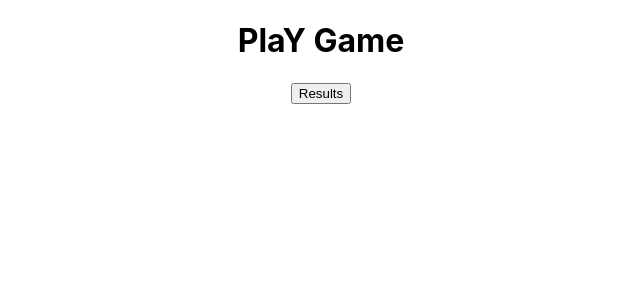
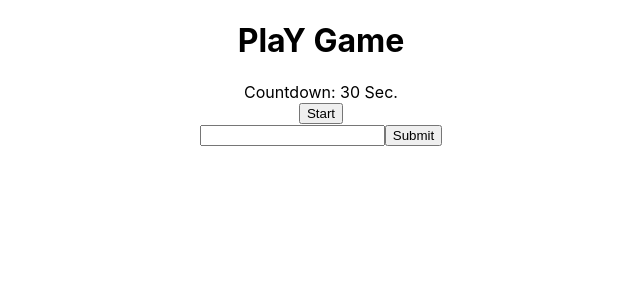
Before and after one commit to JohnJoseph2019/Eye4words, a React (Create React App) app: page /PlayGame in a window 1280 px wide. Shown: the top 300 px of the page, without its empty margins (319-959 px from the left). Built offline with nearby package versions, Linux system fonts and the light colour scheme.

Commit message:
Addded the input field in PlayGame.js and a timer. I am working on the timer but might just work on this last

```diff
--- a/src/App.js
+++ b/src/App.js
@@ -8,9 +8,36 @@ import { useEffect, useState } from "react";
 
 function App() {
   const [randomLetters, setRandomLetter] = useState([]);
-  // useEffect(() => {
+  const [inputGuess, updateInputGuess] = useState('');
+  //Now this is for my timer of 30 secs
+  const [counter, setCounter] = React.useState(30);
+  //Here is a boolean state that let react know when the timer should start
+  const [isActive, updateIsActive] = React.useState(false);
 
-  // }, [])
+  useEffect(() => {
+    let interval = null;
+    if (isActive && counter > 0) {
+      interval = setInterval(() => {
+        setCounter(seconds => seconds - 1);
+      }, 1000);
+    } else if (!isActive && counter === 0) {
+      clearInterval(interval);
+    }
+    return () => clearInterval(interval);
+    //this will allow for the counter keep triggering itself - this information I leanred online not sure if is true
+  }, [isActive, counter])
+
+  function handleTimer(e) {
+    //here when the button is click it will turn IsActive into true and commence the timer
+    let bool = isActive
+    if (counter === 30) {
+      updateIsActive(!bool);
+    } else if (counter === 0) {
+      setCounter(30);
+      // updateIsActive(!bool)
+
+    }
+  }
   function handleRandomPick() {
     console.log('In the function')
     let alphabet = ["a", "b", "c", "d", "e", "f", "g", "h", "i", "j", "k", "l", "m", "n", "o", "p",
@@ -22,22 +49,28 @@ function App() {
       newWords.push(alphabet[Math.floor(Math.random() * alphabet.length)])
     }
     setRandomLetter(newWords)
-
-    //console.log('randome', randomLetters);
-    //console.log('newwords', newWords)
   }
-
   return (
     < div className="App" >
       <Switch>
         <Route path="/PlayGame">
-          <PlayGame />
+          <PlayGame
+            randomLetters={randomLetters}
+            inputGuess={inputGuess}
+            updateInputGuess={updateInputGuess}
+            handleTimer={handleTimer}
+            counter={counter}
+            isActive={isActive}
+          />
         </Route>
         <Route path="/Results">
-          <Results />
+          <Results
+            handleTimer={handleTimer}
+            isActive={isActive}
+          />
         </Route>
         <Route path="/">
-          <Homepage handleRandomPick={handleRandomPick} randomLetters={randomLetters} />
+          <Homepage handleRandomPick={handleRandomPick} />
         </Route>
       </Switch>
 
--- a/src/components/Homepage/Homepage.js
+++ b/src/components/Homepage/Homepage.js
@@ -3,7 +3,7 @@ import { Link } from "react-router-dom"
 
 
 export default function Homepage(props) {
-  console.log(props.handleRandomPick)
+  console.log('Homepage', props)
   return (
     <>
       <h1>Anagrams</h1>
--- /dev/null
+++ b/src/components/PlayGame/PlayGame.css
@@ -0,0 +1,17 @@
+.displayList{
+  display: flex;
+  flex-direction: row;
+  justify-content: space-evenly;
+}
+.letters{
+  border: 1px solid black;
+  display: flex;
+  border-radius: 2px;
+  width: 60px;
+  /* height: 100px; */
+  font-size: 70px;
+  margin-bottom: 25px;
+  margin-top: 25px;
+  justify-content: center;
+  text-align: start;
+}
--- a/src/components/PlayGame/PlayGame.js
+++ b/src/components/PlayGame/PlayGame.js
@@ -1,11 +1,35 @@
 import React from "react"
-import { Link } from "react-router-dom"
+import { Link, Redirect } from "react-router-dom"
+import "./PlayGame.css"
 
-export default function PlayGame() {
+export default function PlayGame(props) {
+  console.log('PlayGame function', props);
+  function handleSubmit() {
+
+  }
+  function handleInput(e) {
+    let guess = e.target.value;
+    props.updateInputGuess(guess);
+
+  }
+
   return (
     <>
       <h1>PlaY Game</h1>
-      <Link to="/Results"><button>Results</button></Link>
+
+      <div>Countdown: {props.counter} Sec.</div>
+      {props.isActive === false ? <button onClick={props.handleTimer}>Start</button> : ""}
+      {props.isActive === true ? <Redirect to="/Results" /> : ""}
+      <div className="displayList">
+        {props.randomLetters.length !== 0 ? props.randomLetters.map((letter, idx) =>
+          <div key={idx} className="letters">{letter}</div>)
+          : ''}
+      </div>
+      <form onSubmit={handleSubmit}>
+        <input type="text" name="inputGuess" onChange={handleInput} value={props.inputGuess} />
+        <button >Submit</button>
+      </form>
+      {/* <Link to="/Results"><button>Results</button></Link> */}
     </>
   )
 }
--- a/src/components/Results/Results.js
+++ b/src/components/Results/Results.js
@@ -1,7 +1,10 @@
 import React from "react"
 
-export default function Results() {
+export default function Results(props) {
   return (
-    <h1>Results</h1>
+    <>
+      <h1>Results</h1>
+      {props.isActive === true ? <button onClick={props.handleTimer}>Restart</button> : ""}
+    </>
   )
 }
```
